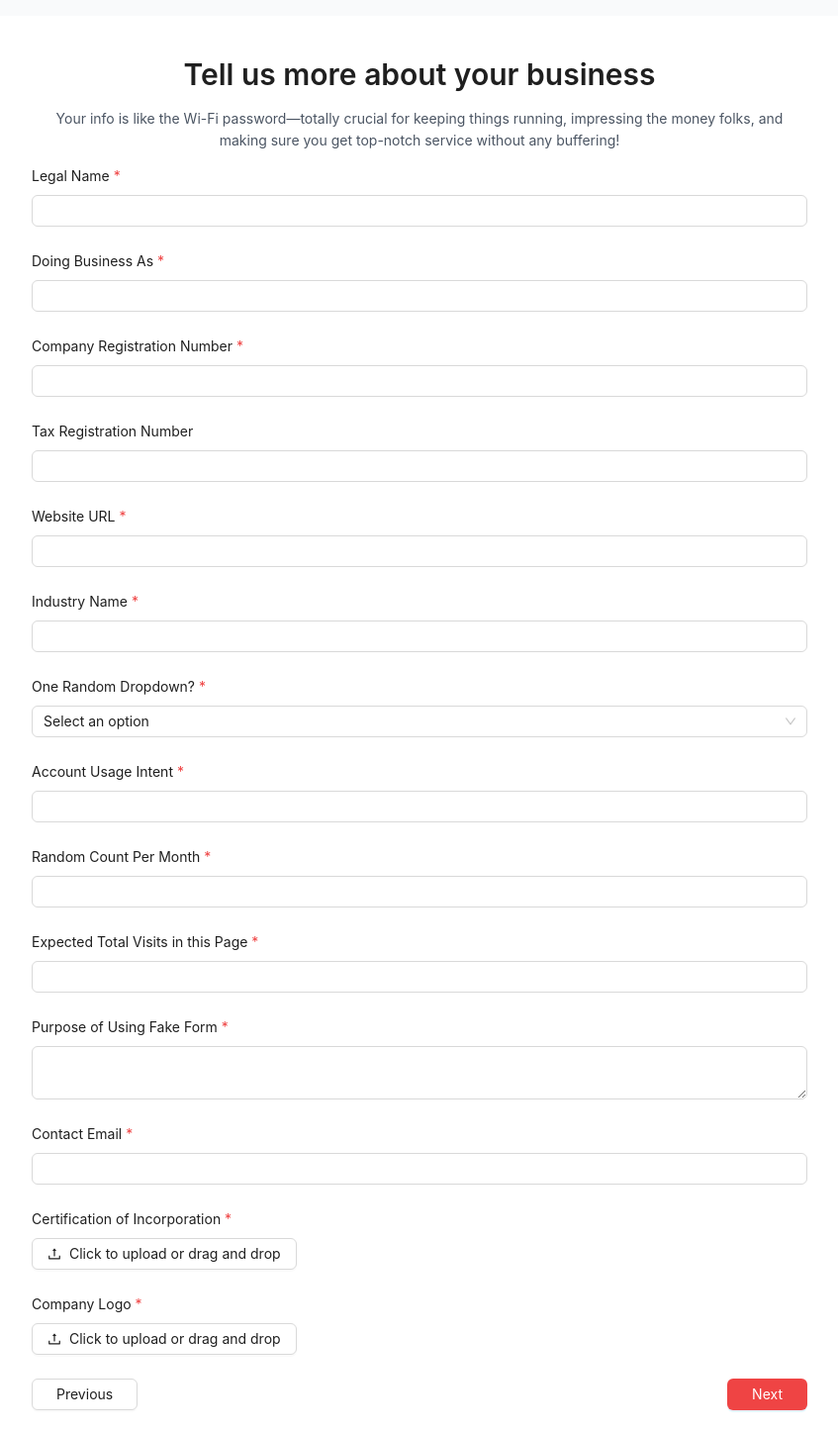
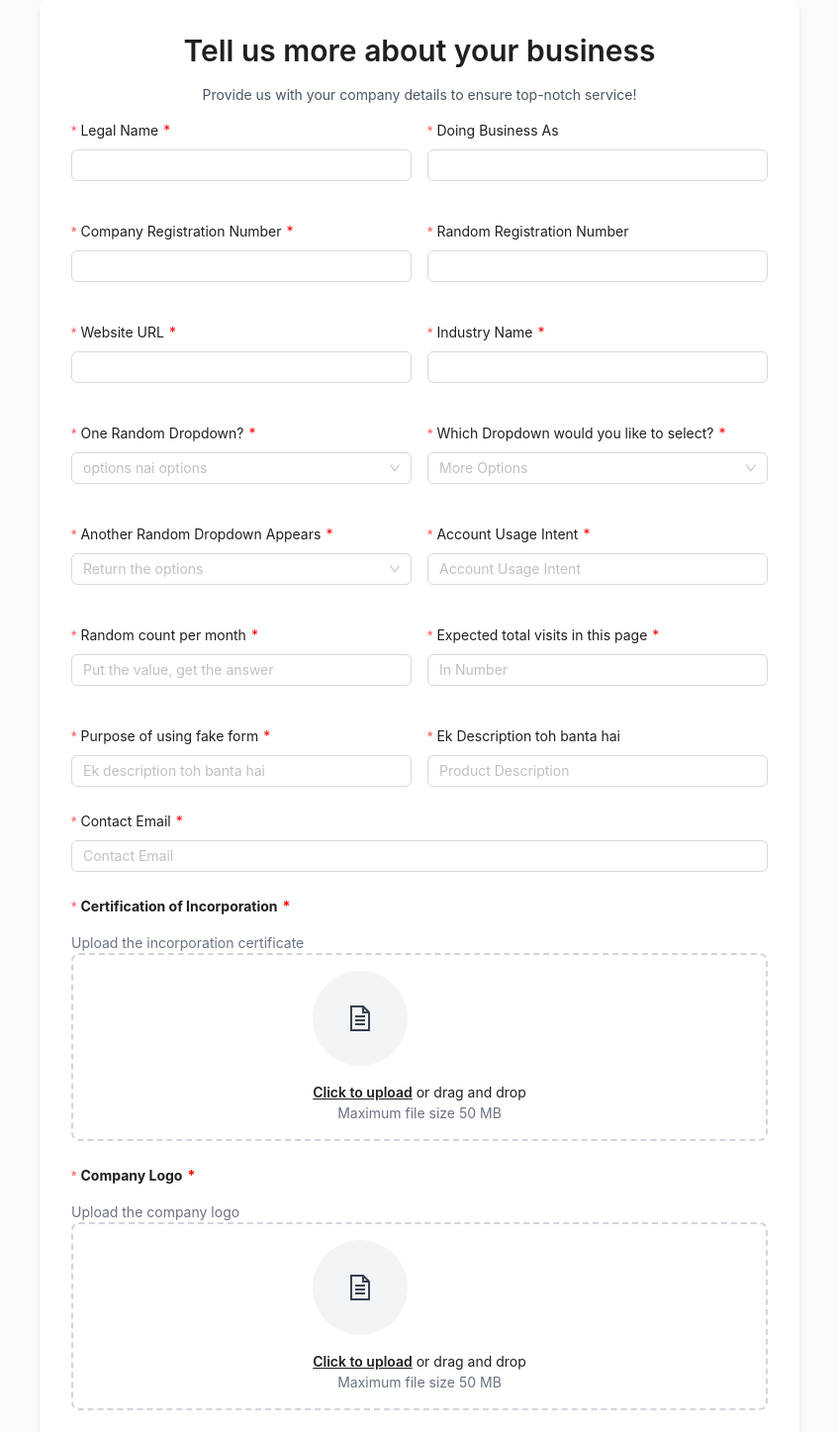
Before and after one commit to Saumyaaaaa/signup-otp-project, a React (Vite) app: page /form in a window 1280 px wide. Shown: the top 1447 px of the page at 99% size, without its empty margins (216-1063 px from the left). Built offline with nearby package versions, Linux system fonts and the light colour scheme.

Commit message:
placing items according to the designs in form page

```diff
--- a/package.json
+++ b/package.json
@@ -13,6 +13,7 @@
     "antd": "^5.22.3",
     "react": "^18.3.1",
     "react-dom": "^18.3.1",
+    "react-icons": "^5.4.0",
     "react-router-dom": "^7.0.2"
   },
   "devDependencies": {
--- a/src/components/FormPage.jsx
+++ b/src/components/FormPage.jsx
@@ -1,32 +1,20 @@
-import { useState } from "react";
-import {
-  Form,
-  Input,
-  Button,
-  Select,
-  Upload,
-  Typography,
-  Row,
-  Col,
-} from "antd";
-import { UploadOutlined } from "@ant-design/icons";
+import React, { useState } from "react";
+import { Upload, Typography, Form, Input, Row, Col, Select } from "antd";
+import { LiaFileAlt } from "react-icons/lia"; // Import the icon
 
 const { Title, Paragraph } = Typography;
-const { Option } = Select;
 
 const FormPage = () => {
   const [formData, setFormData] = useState({
     legalName: "",
     doingBusinessAs: "",
     companyRegNumber: "",
-    taxRegNumber: "",
+    randomRegNumber: "",
     websiteURL: "",
     industryName: "",
-    dropdownSelection: "",
     accountUsageIntent: "",
-    randomCountPerMonth: "",
-    expectedVisits: "",
-    purposeDescription: "",
+    randomDropdown: "",
+    productDescription: "",
     contactEmail: "",
     incorporationCertificate: null,
     companyLogo: null,
@@ -36,175 +24,296 @@ const FormPage = () => {
     setFormData({ ...formData, [name]: value });
   };
 
-  const handleFileChange = (name) => (file) => {
+  const handleFileChange = (name) => ({ file }) => {
     setFormData({ ...formData, [name]: file });
   };
 
   const handleSubmit = (values) => {
-    console.log("Form submitted:", values);
+    console.log("Form submitted:", { ...formData, ...values });
   };
 
  const requiredLabel = (text) => (
-    <span>
-      {text} <span className="text-red-500">*</span>
+    <span className="flex justify-between items-center">
+      <span>{text}</span>
+      <span style={{ color: 'red', marginLeft: '5px' }}>*</span>
     </span>
   );
 
   return (
-
-
-
-<div className="min-h-screen w-full bg-gray-50 p-4">
-    <div className="max-w-4xl sm:max-w-5xl md:max-w-6xl mx-auto flex items-center justify-center">
-      {/* Full width and height container */}
-      <div className="w-full max-w-4xl mx-auto px-4">
-        <div className="bg-white shadow-lg rounded-lg p-6 md:p-8 lg:p-10">
+    <div className="min-h-screen bg-gray-50 flex justify-center items-center px-4">
+      <div className="w-full max-w-3xl bg-white shadow-md rounded-lg p-6 md:p-8">
         <Title level={2} className="text-center mb-5">
           Tell us more about your business
         </Title>
         <Paragraph className="text-gray-600 text-center mb-8">
-            Your info is like the Wi-Fi password—totally crucial for keeping
-            things running, impressing the money folks, and making sure you get
-            top-notch service without any buffering!
+          Provide us with your company details to ensure top-notch service!
         </Paragraph>
         <Form layout="vertical" onFinish={handleSubmit}>
-            <Form.Item label={requiredLabel("Legal Name")}>
+          {/* Text Fields */}
+          <Row gutter={[16, 16]}>
+  <Col xs={24} md={12}>
+    <Form.Item
+      label={requiredLabel("Legal Name")}
+      name="legalName"
+      rules={[{ required: true }]}
+    >
       <Input
         value={formData.legalName}
         onChange={(e) => handleChange("legalName")(e.target.value)}
       />
     </Form.Item>
-            <Form.Item label={requiredLabel("Doing Business As")}>
+  </Col>
+  <Col xs={24} md={12}>
+    <Form.Item label="Doing Business As"
+    name="Doing Business As"
+    rules={[{ required: true }]}
+    >
       <Input
         value={formData.doingBusinessAs}
         onChange={(e) => handleChange("doingBusinessAs")(e.target.value)}
       />
     </Form.Item>
-            <Form.Item label={requiredLabel("Company Registration Number")}>
+  </Col>
+  <Col xs={24} md={12}>
+    <Form.Item
+      label={requiredLabel("Company Registration Number")}
+      name="companyRegNumber"
+      rules={[{ required: true }]}
+    >
       <Input
         value={formData.companyRegNumber}
-                onChange={(e) =>
-                  handleChange("companyRegNumber")(e.target.value)
-                }
+        onChange={(e) => handleChange("companyRegNumber")(e.target.value)}
       />
     </Form.Item>
-            <Form.Item label="Tax Registration Number">
+  </Col>
+  <Col xs={24} md={12}>
+    <Form.Item label="Random Registration Number"
+    name="randomRegNumber"
+      rules={[{ required: true }]}
+
+    >
       <Input
-                value={formData.taxRegNumber}
-                onChange={(e) => handleChange("taxRegNumber")(e.target.value)}
+        value={formData.randomRegNumber}
+        onChange={(e) => handleChange("randomRegNumber")(e.target.value)}
       />
     </Form.Item>
-            <Form.Item label={requiredLabel("Website URL")}>
+  </Col>
+  <Col xs={24} md={12}>
+    <Form.Item
+      label={requiredLabel("Website URL")}
+      name="websiteURL"
+      rules={[{ required: true }]}
+    >
       <Input
         value={formData.websiteURL}
         onChange={(e) => handleChange("websiteURL")(e.target.value)}
       />
     </Form.Item>
-            <Form.Item label={requiredLabel("Industry Name")}>
+  </Col>
+  <Col xs={24} md={12}>
+    <Form.Item
+      label={requiredLabel("Industry Name")}
+      name="industryName"
+      rules={[{ required: true }]}
+    >
       <Input
         value={formData.industryName}
         onChange={(e) => handleChange("industryName")(e.target.value)}
       />
     </Form.Item>
-            <Form.Item label={requiredLabel("One Random Dropdown?")}>
+  </Col>
+  <Col xs={24} md={12}>
+    <Form.Item
+      label={requiredLabel("One Random Dropdown?")}
+      name="oneRandomDropdown"
+      rules={[{ required: true }]}
+    >
       <Select
-                value={formData.dropdownSelection}
-                onChange={handleChange("dropdownSelection")}
+        placeholder="options nai options" // Placeholder text
+        value={formData.oneRandomDropdown} // Selected value
+        onChange={(value) => handleChange("oneRandomDropdown")(value)} // Handler for selection
       >
-                <Option value="">Select an option</Option>
-                <Option value="option1">Option 1</Option>
-                <Option value="option2">Option 2</Option>
-                <Option value="option3">Option 3</Option>
+        {/* Dropdown Options */}
+        <Option value="Option 1">Option 1</Option>
+        <Option value="Option 2">Option 2</Option>
+        <Option value="Option 3">Option 3</Option>
       </Select>
     </Form.Item>
-            <Form.Item label={requiredLabel("Account Usage Intent")}>
+  </Col>
+  <Col xs={24} md={12}>
+    <Form.Item
+      label={requiredLabel("Which Dropdown would you like to select?")}
+      name="selectDropdown"
+      rules={[{ required: true }]}
+    >
+     <Select
+        placeholder="More Options" // Placeholder text
+        value={formData.oneRandomDropdown} // Selected value
+        onChange={(value) => handleChange("oneRandomDropdown")(value)} // Handler for selection
+      >
+        {/* Dropdown Options */}
+        <Option value="Option 1">Option 1</Option>
+        <Option value="Option 2">Option 2</Option>
+        <Option value="Option 3">Option 3</Option>
+      </Select>
+    </Form.Item>
+  </Col>
+  <Col xs={24} md={12}>
+    <Form.Item
+      label={requiredLabel("Another Random Dropdown Appears")}
+      name="anotherDropdown"
+      rules={[{ required: true }]}
+    >
+     <Select
+        placeholder="Return the options" // Placeholder text
+        value={formData.oneRandomDropdown} // Selected value
+        onChange={(value) => handleChange("oneRandomDropdown")(value)} // Handler for selection
+      >
+        {/* Dropdown Options */}
+        <Option value="Option 1">Option 1</Option>
+        <Option value="Option 2">Option 2</Option>
+        <Option value="Option 3">Option 3</Option>
+      </Select>
+    </Form.Item>
+  </Col>
+  <Col xs={24} md={12}>
+    <Form.Item
+      label={requiredLabel("Account Usage Intent")}
+      name="accountUsageIntent"
+      rules={[{ required: true }]}
+    >
       <Input
+      placeholder="Account Usage Intent"
         value={formData.accountUsageIntent}
-                onChange={(e) =>
-                  handleChange("accountUsageIntent")(e.target.value)
-                }
+        onChange={(e) => handleChange("accountUsageIntent")(e.target.value)}
       />
     </Form.Item>
-            <Form.Item label={requiredLabel("Random Count Per Month")}>
+  </Col>
+  <Col xs={24} md={12}>
+    <Form.Item
+      label={requiredLabel("Random count per month")}
+      name="randomCount"
+      rules={[{ required: true }]}
+    >
       <Input
-                type="number"
-                value={formData.randomCountPerMonth}
-                onChange={(e) =>
-                  handleChange("randomCountPerMonth")(e.target.value)
-                }
+        placeholder="Put the value, get the answer"
+        value={formData.randomCount}
+        onChange={(e) => handleChange("randomCount")(e.target.value)}
       />
     </Form.Item>
+  </Col>
+  <Col xs={24} md={12}>
     <Form.Item
-              label={requiredLabel("Expected Total Visits in this Page")}
+      label={requiredLabel("Expected total visits in this page")}
+      name="expectedVisits"
+      rules={[{ required: true }]}
     >
       <Input
-                type="number"
+        placeholder="In Number"
         value={formData.expectedVisits}
-                onChange={(e) =>
-                  handleChange("expectedVisits")(e.target.value)
-                }
+        onChange={(e) => handleChange("expectedVisits")(e.target.value)}
       />
     </Form.Item>
-            <Form.Item label={requiredLabel("Purpose of Using Fake Form")}>
-              <Input.TextArea
-                value={formData.purposeDescription}
-                onChange={(e) =>
-                  handleChange("purposeDescription")(e.target.value)
-                }
+  </Col>
+  <Col xs={24} md={12}>
+    <Form.Item
+      label={requiredLabel("Purpose of using fake form")}
+      name="fakeFormPurpose"
+      rules={[{ required: true }]}
+    >
+      <Input
+        placeholder="Ek description toh banta hai"
+        value={formData.fakeFormPurpose}
+        onChange={(e) => handleChange("fakeFormPurpose")(e.target.value)}
       />
     </Form.Item>
-            <Form.Item label={requiredLabel("Contact Email")}>
+  </Col>
+  <Col xs={24} md={12}>
+    <Form.Item label="Ek Description toh banta hai"
+    name="Ek Description toh banta hai"
+      rules={[{ required: true }]}>
       <Input
-                type="email"
+        placeholder="Product Description"
+        value={formData.productDescription}
+        onChange={(e) => handleChange("productDescription")(e.target.value)}
+      />
+    </Form.Item>
+  </Col>
+</Row>
+
+          <Form.Item label={requiredLabel("Contact Email")} name="contactEmail" rules={[{ required: true, type: "email" }]}>
+            <Input
+             placeholder="Contact Email"
               value={formData.contactEmail}
               onChange={(e) => handleChange("contactEmail")(e.target.value)}
             />
           </Form.Item>
-            <Form.Item label={requiredLabel("Certification of Incorporation")}>
+
+          {/* File Upload Section */}
+          <Form.Item label={<strong>{requiredLabel("Certification of Incorporation")}</strong>} name="incorporationCertificate" rules={[{ required: true }]}>
+            <p className="text-gray-500 mt-2 text-sm">Upload the incorporation certificate</p>
+            <div className="border-2 border-dashed border-gray-300 rounded-lg p-4 flex flex-col items-center text-center">
               <Upload
                 beforeUpload={() => false}
-                onChange={(info) =>
-                  handleFileChange("incorporationCertificate")(info.file)
-                }
+                onChange={handleFileChange("incorporationCertificate")}
               >
-                <Button icon={<UploadOutlined />}>
-                  Click to upload or drag and drop
-                </Button>
+                <div className="w-24 h-24 bg-gray-100 rounded-full flex justify-center items-center mb-4">
+                  <LiaFileAlt className="text-gray-700" size={32} />
+                </div>
+                <p>
+                  <span className="font-semibold underline cursor-pointer">
+                    Click to upload
+                  </span>{" "}
+                  or drag and drop
+                </p>
               </Upload>
+              <p className="text-gray-500 text-sm">Maximum file size 50 MB</p>
+            </div>
           </Form.Item>
-            <Form.Item label={requiredLabel("Company Logo")}>
+
+          {/* Company Logo File Upload Section */}
+          <Form.Item label={<strong>{requiredLabel("Company Logo")}</strong>} name="companyLogo" rules={[{ required: true }]}>
+            <p className="text-gray-500 mt-2 text-sm">Upload the company logo</p>
+            <div className="border-2 border-dashed border-gray-300 rounded-lg p-4 flex flex-col items-center text-center">
               <Upload
                 beforeUpload={() => false}
-                onChange={(info) => handleFileChange("companyLogo")(info.file)}
+                onChange={handleFileChange("companyLogo")}
               >
-                <Button icon={<UploadOutlined />}>
-                  Click to upload or drag and drop
-                </Button>
+                <div className="w-24 h-24 bg-gray-100 rounded-full flex justify-center items-center mb-4">
+                  <LiaFileAlt className="text-gray-700" size={32} />
+                </div>
+                <p>
+                  <span className="font-semibold underline cursor-pointer">
+                    Click to upload
+                  </span>{" "}
+                  or drag and drop
+                </p>
               </Upload>
+              <p className="text-gray-500 text-sm">Maximum file size 50 MB</p>
+            </div>
           </Form.Item>
+
+          {/* Submit Section */}
           <Row justify="space-between" className="mt-5">
             <Col>
-                <Button
-                  type="default"
+              <button
+                type="button"
                 onClick={() => console.log("Go to Previous Step")}
-                  className="px-6 py-2"
+                className="px-6 py-2 border border-black text-black rounded-md hover:bg-gray-200"
               >
                 Previous
-                </Button>
+              </button>
             </Col>
             <Col>
-                <Button
-                  type="primary"
-                  htmlType="submit"
-                  className="bg-red-500 hover:bg-red-700 text-white px-6 py-2"
+              <button
+                type="submit"
+                className="px-6 py-2 bg-red-500 text-white rounded-md hover:bg-red-600"
               >
                 Next
-                </Button>
+              </button>
             </Col>
           </Row>
         </Form>
-        </div>
-      </div>
       </div>
     </div>
   );
```
Also changed, not shown: 1 other file (tests, documents, lock files or other folders). Lines whose indentation alone changed are shown as unchanged.
